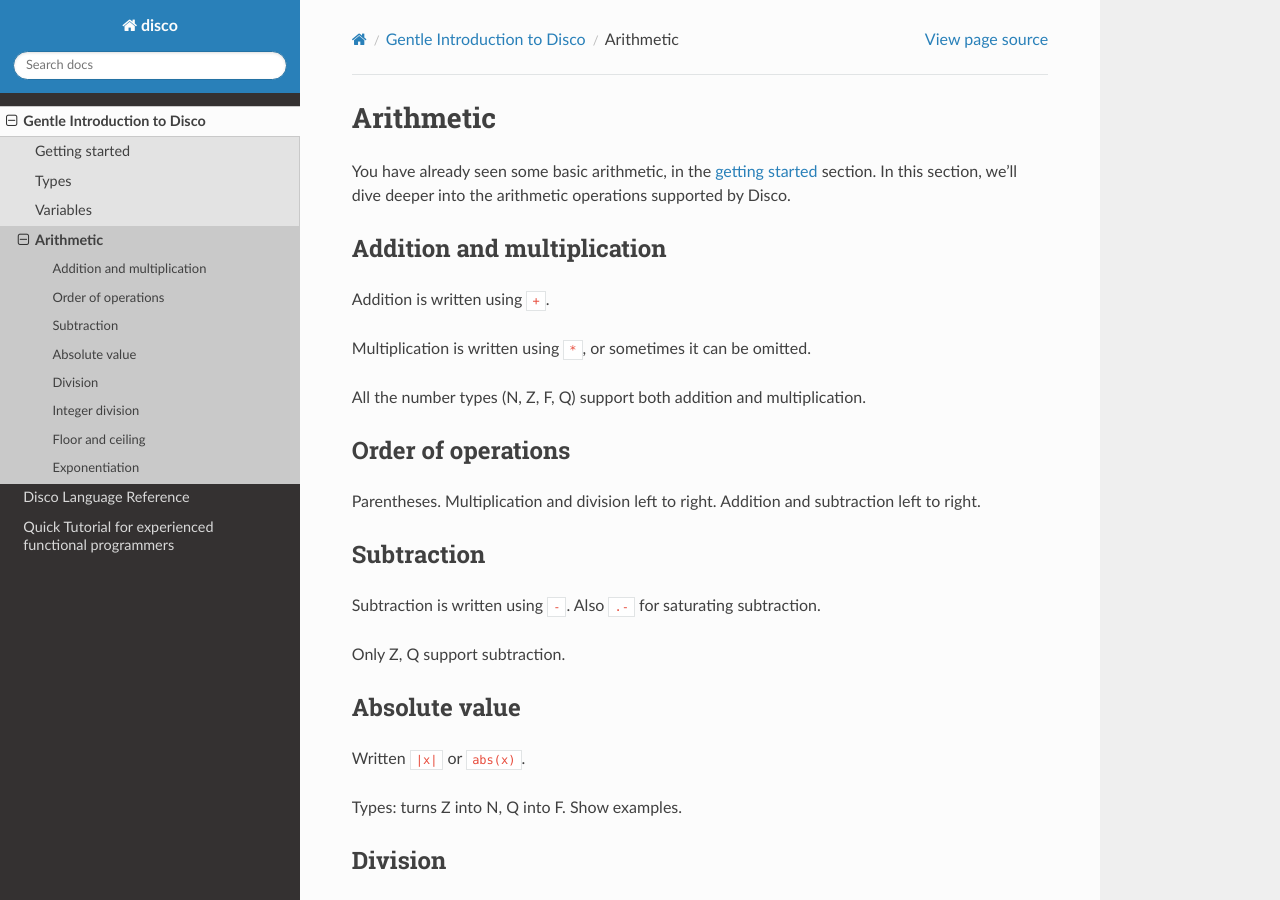
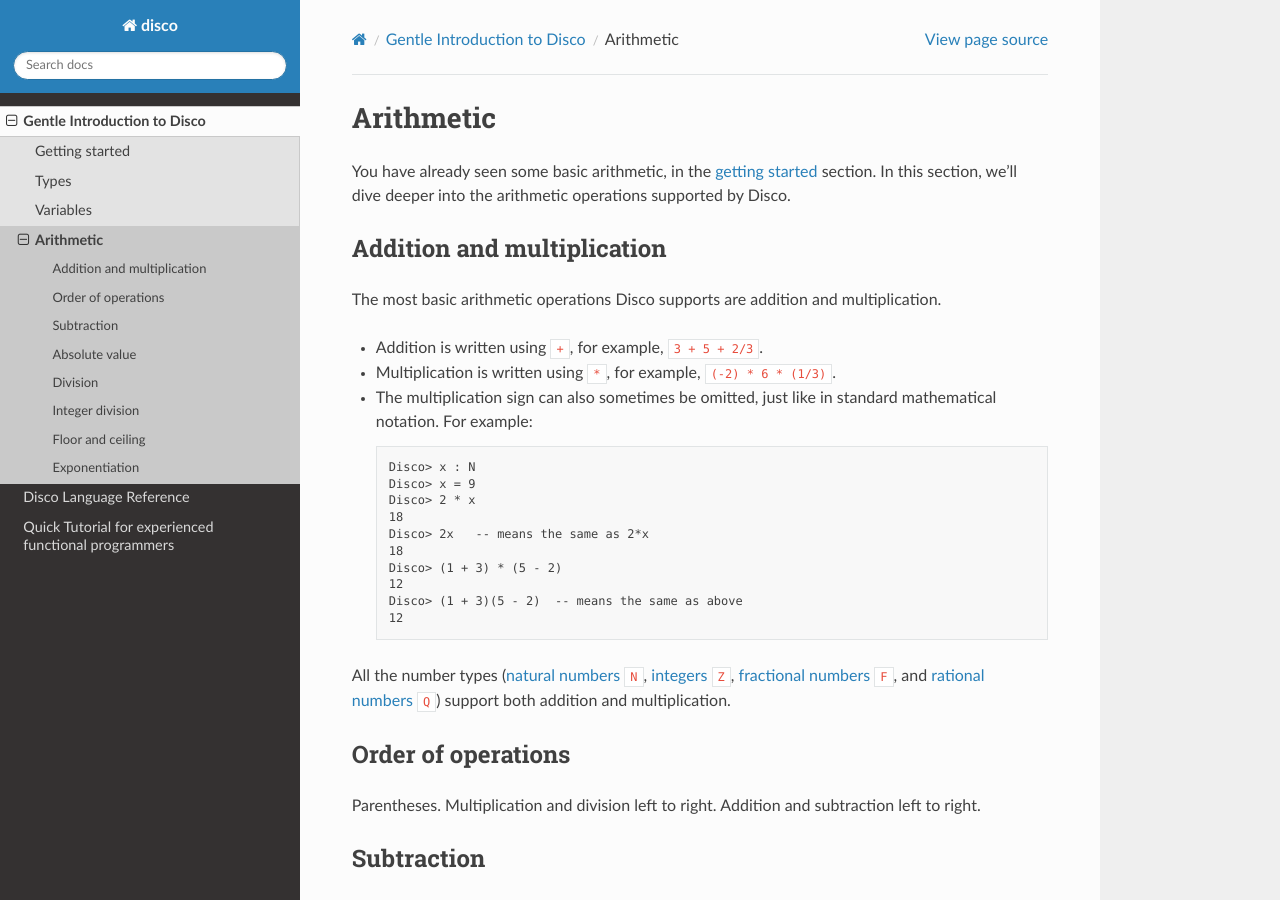
Before and after one commit to disco-lang/disco, a Sphinx documentation site: the page built from docs/introduction/arithmetic.rst, in a window 1280 px wide and 900 px high. Built offline with Sphinx 7.4.7 and the Read the Docs theme 2.0.0, drawn with Linux system fonts in a browser that asks for light colours; pages that are not in the unit, such as notebooks, are missing from menus.

Commit message:
write about addition and multiplication

```diff
--- a/docs/introduction/arithmetic.rst
+++ b/docs/introduction/arithmetic.rst
@@ -8,11 +8,33 @@
 Addition and multiplication
 ---------------------------
 
-Addition is written using ``+``.
+The most basic arithmetic operations Disco supports are addition and
+multiplication.
 
-Multiplication is written using ``*``, or sometimes it can be omitted.
+- Addition is written using ``+``, for example, ``3 + 5 + 2/3``.
+- Multiplication is written using ``*``, for example, ``(-2) * 6 *
+  (1/3)``.
+- The multiplication sign can also sometimes be omitted, just like in
+  standard mathematical notation.  For example:
 
-All the number types (N, Z, F, Q) support both addition and multiplication.
+  ::
+
+     Disco> x : N
+     Disco> x = 9
+     Disco> 2 * x
+     18
+     Disco> 2x   -- means the same as 2*x
+     18
+     Disco> (1 + 3) * (5 - 2)
+     12
+     Disco> (1 + 3)(5 - 2)  -- means the same as above
+     12
+
+All the number types (:doc:`natural numbers </reference/natural>`
+``N``, :doc:`integers </reference/integer>` ``Z``, :doc:`fractional
+numbers </reference/fraction>` ``F``, and :doc:`rational numbers
+</reference/rational>` ``Q``) support both addition and
+multiplication.
 
 Order of operations
 -------------------
```
